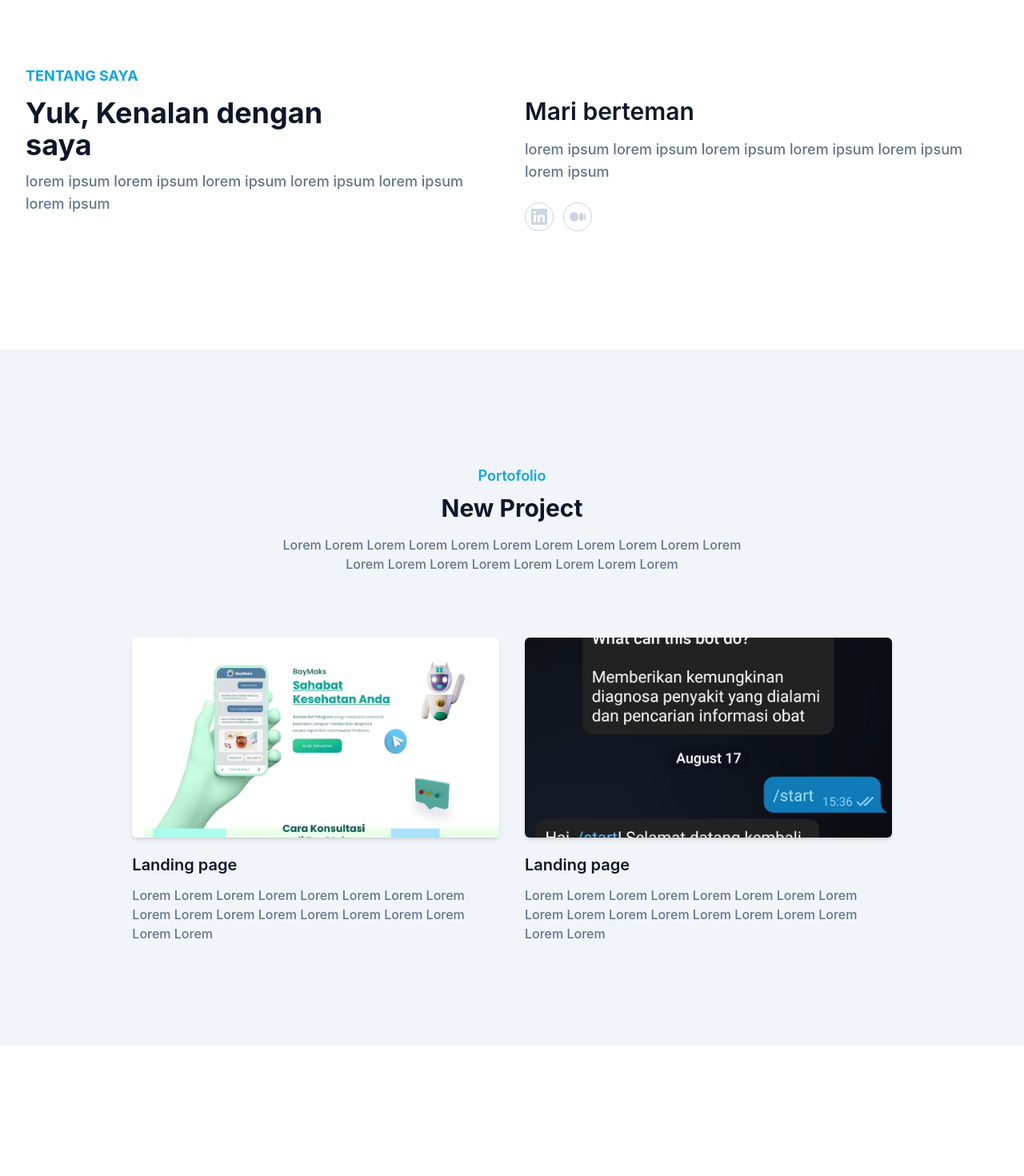
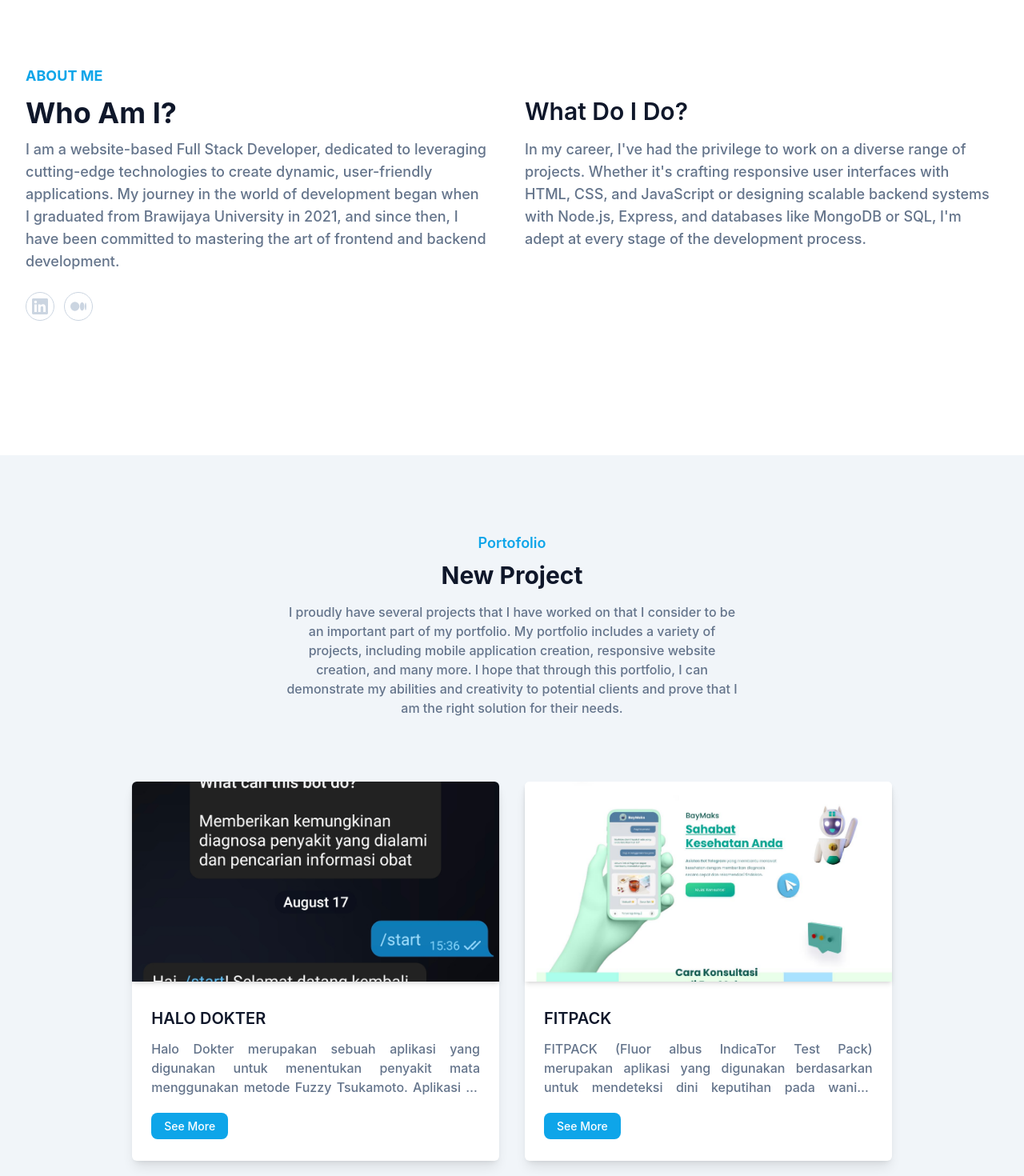
Before and after one commit to alfisyar520/portofolio, a React (Create React App) app: page / in a window 1280 px wide. Shown: the part 820-2290 px from the top of the page at 80% size. Before the commit the page ends 2127 px from the top, so only its background shows below. Built offline with nearby package versions, Linux system fonts and the light colour scheme; the HTML template or start-up script is replaced by a standard one.

Commit message:
update(portofolio): update portofolio

```diff
--- a/src/App.js
+++ b/src/App.js
@@ -3,6 +3,7 @@ import profil from "./assets/img/alfisyar.png";
 import { useEffect } from "react";
 import baymaksImage from "./assets/portofolio/Baymaks/Web Publik.png";
 import botImage from "./assets/portofolio/bot telegram/Screenshot_20210817_153718.jpg";
+import { ListPortofolio } from "./utils/constant.js";
 
 function App() {
   const [isOpen, setIsOpen] = useState(false);
@@ -38,7 +39,7 @@ function App() {
         <div className="container">
           <div className="flex items-center justify-between relative">
             <div className="px-4">
-              <a href="#home" className="font-bold text-lg text-primary block py-6">alfisyar</a>
+              <a href="#home" className="font-bold text-lg text-primary block py-6">Alfisyar Jefry Pranata</a>
             </div>
             <div className="flex items-center px-4">
               <button id="hamburger" name="hamburger" type="button" className={`block absolute right-4 lg:hidden ${isOpen && 'hamburger-active'}`} onClick={handleHamburgerClick}>
@@ -59,7 +60,7 @@ function App() {
                     <a href="#portofolio" className="text-base text-dark py-2 mx-8 flex group-hover:text-primary">Portofolio</a>
                   </li>
                   <li className="group">
-                    <a href="#contact" className="text-base text-dark py-2 mx-8 flex group-hover:text-primary">Contact</a>
+                    <a href="https://www.linkedin.com/in/alfisyar-jefry-pranata-668833193/" target="_blank" className="text-base text-dark py-2 mx-8 flex group-hover:text-primary">Contact</a>
                   </li>
 
                 </ul>
@@ -77,20 +78,21 @@ function App() {
           <div className="flex flex-wrap">
             <div className="w-full self-center px-4 lg:w-1/2">
               <h1 className="text-base font-semibold text-primary md:text-xl lg:text-2xl">
-                Halo Semua, Saya
+                Hello Everyone, I'm
                 <span className="block font-bold text-dark text-4xl mt-1 lg:text-5xl">
                   Alfisyar Jefry Pranata
                 </span>
               </h1>
               <h2 className="font-medium text-secondary text-lg mb-5 mt-1 lg:text-2xl">
-                Frontend Developer
+                Fullstack Developer
               </h2>
               <p className="font-medium text-secondary mb-10 leading-relaxed">
                 I’am interested in programming because it can help someone to
                 solve a problem.
               </p>
               <a
-                href="#"
+                href="https://www.linkedin.com/in/alfisyar-jefry-pranata-668833193/"
+                target="_blank"
                 className="text-base font-semibold text-white bg-primary py-3 px-8 rounded-full hover:shadow-lg hover:opacity-80 transition duration-300 ease-in-out"
               >
                 Contact Me
@@ -128,13 +130,9 @@ function App() {
         <div className="container">
           <div className="flex flex-wrap">
             <div className="w-full px-4 mb-10 lg:w-1/2">
-              <h4 className="font-bold uppercase text-primary text-lg mb-3">Tentang Saya</h4>
-              <h2 className="font-bold text-dark text-3xl mb-3 max-w-md lg:text-4xl">Yuk, Kenalan dengan saya</h2>
-              <p className="font-medium text-base text-secondary max-w-xl lg:text-lg">lorem ipsum lorem ipsum lorem ipsum lorem ipsum lorem ipsum lorem ipsum </p>
-            </div>
-            <div className="w-full px-4 lg:w-1/2">
-              <h3 className="font-semibold text-dark text-2xl mb-4 lg:text-3xl lg:pt-10">Mari berteman</h3>
-              <p className="font-medium text-base text-secondary mb-6 lg:text-lg">lorem ipsum lorem ipsum lorem ipsum lorem ipsum lorem ipsum lorem ipsum </p>
+              <h4 className="font-bold uppercase text-primary text-lg mb-3">About Me</h4>
+              <h2 className="font-bold text-dark text-3xl mb-3 max-w-md lg:text-4xl">Who Am I?</h2>
+              <p className="font-medium text-base text-secondary max-w-xl lg:text-lg mb-6">I am a website-based Full Stack Developer, dedicated to leveraging cutting-edge technologies to create dynamic, user-friendly applications. My journey in the world of development began when I graduated from Brawijaya University in 2021, and since then, I have been committed to mastering the art of frontend and backend development.</p>
               <div className="flex items-center">
                 <a href="https://www.linkedin.com/in/alfisyar-jefry-pranata-668833193/" target="_blank" className="w-9 h-9 mr-3 rounded-full flex justify-center items-center border border-slate-300 hover:border-primary hover:bg-primary hover:text-white text-slate-300">
                   <svg className="fill-current" role="img" width={20} viewBox="0 0 24 24" xmlns="http://www.w3.org/2000/svg"><title>LinkedIn</title><path d="M20.447 20.452h-3.554v-5.569c0-1.328-.027-3.037-1.852-3.037-1.853 0-2.136 1.445-2.136 2.939v5.667H9.351V9h3.414v1.561h.046c.477-.9 1.637-1.85 3.37-1.85 3.601 0 4.267 2.37 4.267 5.455v6.286zM5.337 7.433c-1.144 0-2.063-.926-2.063-2.065 0-1.138.92-2.063 2.063-2.063 1.14 0 2.064.925 2.064 2.063 0 1.139-.925 2.065-2.064 2.065zm1.782 13.019H3.555V9h3.564v11.452zM22.225 0H1.771C.792 0 0 .774 0 1.729v20.542C0 23.227.792 24 1.771 24h20.451C23.2 24 24 23.227 24 22.271V1.729C24 .774 23.2 0 22.222 0h.003z" /></svg>
@@ -144,36 +142,47 @@ function App() {
                 </a>
               </div>
             </div>
+            <div className="w-full px-4 lg:w-1/2">
+              <h3 className="font-semibold text-dark text-2xl mb-4 lg:text-3xl lg:pt-10">What Do I Do?</h3>
+              <p className="font-medium text-base text-secondary lg:text-lg">In my career, I've had the privilege to work on a diverse range of projects. Whether it's crafting responsive user interfaces with HTML, CSS, and JavaScript or designing scalable backend systems with Node.js, Express, and databases like MongoDB or SQL, I'm adept at every stage of the development process.</p>
+            </div>
           </div>
         </div>
       </section>
 
       {/* portofolio */}
-      <section id="portofolio" className="pt-36 pb-16 bg-slate-100">
+      <section id="portofolio" className="pt-24 pb-16 bg-slate-100">
         <div className="container">
           <div className="w-full px-4">
             <div className="max-w-xl mx-auto text-center mb-16">
               <h4 className="font-semibold text-lg text-primary mb-2">Portofolio</h4>
               <h2 className="font-bold text-dark text-3xl mb-4">New Project</h2>
-              <p className="font-medium text-md text-secondary">Lorem Lorem Lorem Lorem Lorem Lorem Lorem Lorem Lorem Lorem Lorem Lorem Lorem Lorem Lorem Lorem Lorem Lorem Lorem </p>
-
+              <p className="font-medium text-md text-secondary">I proudly have several projects that I have worked on that I consider to be an important part of my portfolio. My portfolio includes a variety of projects, including mobile application creation, responsive website creation, and many more. I hope that through this portfolio, I can demonstrate my abilities and creativity to potential clients and prove that I am the right solution for their needs.</p>
             </div>
 
             <div className="w-full px-4 flex flex-wrap justify-center xl:w-10/12 xl:mx-auto">
-              <div className="mb-12 p-4 md:w-1/2">
-                <div className="rounded-md shadow-md h-[250px] overflow-hidden flex justify-center items-center">
-                  <img className="object-cover object-center" src={baymaksImage} alt="" width={'w-full'}></img>
-                </div>
-                <h3 className="font-semibold text-xl text-dark mt-5 mb-3">Landing page</h3>
-                <p className="font-medium text-base text-secondary">Lorem Lorem Lorem Lorem Lorem Lorem Lorem Lorem Lorem Lorem Lorem Lorem Lorem Lorem Lorem Lorem Lorem Lorem</p>
-              </div>
-              <div className="mb-12 p-4 md:w-1/2">
-                <div className="rounded-md shadow-md h-[250px] overflow-hidden flex justify-center items-center">
-                  <img className="object-cover object-center" src={botImage} alt="" width={'w-full'}></img>
-                </div>
-                <h3 className="font-semibold text-xl text-dark mt-5 mb-3">Landing page</h3>
-                <p className="font-medium text-base text-secondary">Lorem Lorem Lorem Lorem Lorem Lorem Lorem Lorem Lorem Lorem Lorem Lorem Lorem Lorem Lorem Lorem Lorem Lorem</p>
-              </div>
+              {
+                ListPortofolio.map(portofolioItem => (
+                  <div className="mb-12 p-4 md:w-1/2">
+                    <div className="bg-white rounded-md shadow-lg">
+                      <div className="rounded-t-md shadow-md h-[250px] overflow-hidden flex justify-center items-center">
+                        <img className="object-cover object-center" src={portofolioItem.image} alt="" width={'w-full'}></img>
+                      </div>
+                      <div className="py-8 px-6">
+                        <h3 className="mb-3">
+                          <a className="font-semibold text-xl text-dark hover:text-primary" href={portofolioItem.link} target="_blank">
+                            {portofolioItem.title}
+                          </a>
+                        </h3>
+                        <p className="font-medium text-base text-secondary text-justify line-clamp-3 mb-6">{portofolioItem.description}</p>
+                        <a href={portofolioItem.link} className="font-medium text-sm text-white bg-primary py-2 px-4 rounded-lg hover:opacity-80" target="_blank">
+                          See More
+                        </a>
+                      </div>
+                    </div>
+                  </div>
+                ))
+              }
             </div>
           </div>
         </div>
--- /dev/null
+++ b/src/utils/constant.js
@@ -0,0 +1,17 @@
+import baymaksImage from "../assets/portofolio/Baymaks/Web Publik.png";
+import botImage from "../assets/portofolio/bot telegram/Screenshot_20210817_153718.jpg";
+
+export const ListPortofolio = [
+    {
+        title: 'HALO DOKTER',
+        image: botImage,
+        link: 'https://medium.com/@alfisyarpranata/halo-dokter-dca50f602bce',
+        description: 'Halo Dokter merupakan sebuah aplikasi yang digunakan untuk menentukan penyakit mata menggunakan metode Fuzzy Tsukamoto. Aplikasi ini akan membantu menganalisis apakah mata penggunanya mengalami sakit mata atau tidak dengan cara mengisi beberapa parameter yang disediakan. Teknologi yang dipakai pada aplikasi ini adalah dengan menggunakan Java untuk membuat aplikasi mobile. Aplikasi ini dikerjakan pada November 2019 sampai Desember 2019 dengan 3 pengembang di tim saya.\n Kontribusi saya dalam proyek ini adalah sebagai pengembang aplikasi mobile, membuat User Interface dengan Java, kemudian di integrasiikan dengan algoritma Fuzzy Tsukamoto.\n Fitur-fitur aplikasi ini adalah dashboard, cek parameter Kesehatan, hasil diagnosa.',
+    },
+    {
+        title: 'FITPACK',
+        image: baymaksImage,
+        link: 'https://medium.com/@alfisyarpranata/fitpack-d71174010573',
+        description: 'FITPACK (Fluor albus IndicaTor Test Pack) merupakan aplikasi yang digunakan berdasarkan untuk mendeteksi dini keputihan pada wanita. Aplikasi ini akan membantu menerjemahkan hasil deteksi dari alat FITPACK dengan menampilkan warna dan bau dengan dihubungkan melalui Bluetooth. Teknologi yang dipakai pada aplikasi ini adalah dengan menggunakan Java untuk membuat aplikasi mobile. Aplikasi ini akan menerima hasil deteksi dari alat deteksi dini keputihan yang dibuat dengan menggunakan Arduino. Aplikasi ini dikerjakan pada Agustus 2020 sampai September 2020 dengan 1 pengembang, yaitu saya seorang.\n Kontribusi saya dalam proyek ini adalah sebagai pengembang aplikasi mobile. Membuat User Interface dengan Java. Kemudian akan disambungkan dengan alat deteksi keputihan melalui Bluetooth.\n Fitur-fitur aplikasi ini adalah dashboard, profile, hasil deteksi keputihan, dll.',
+    },
+]
```
